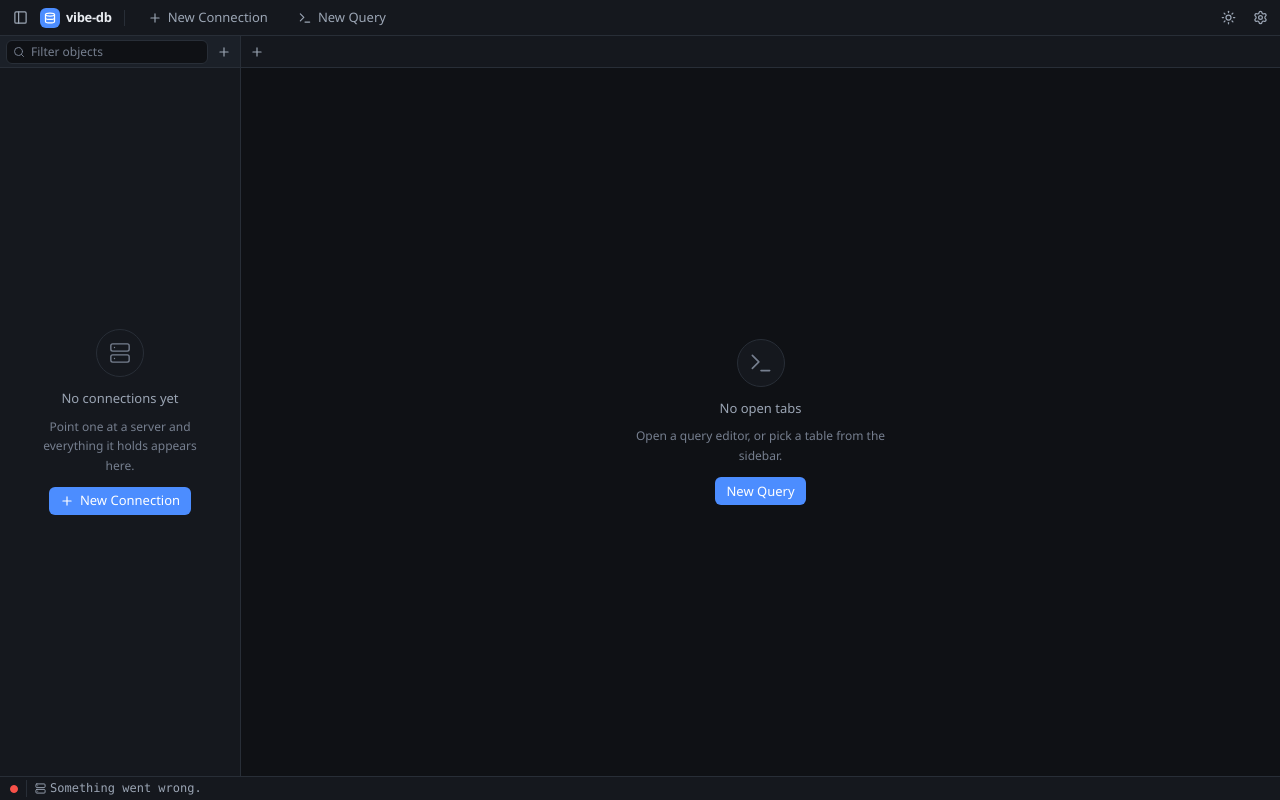
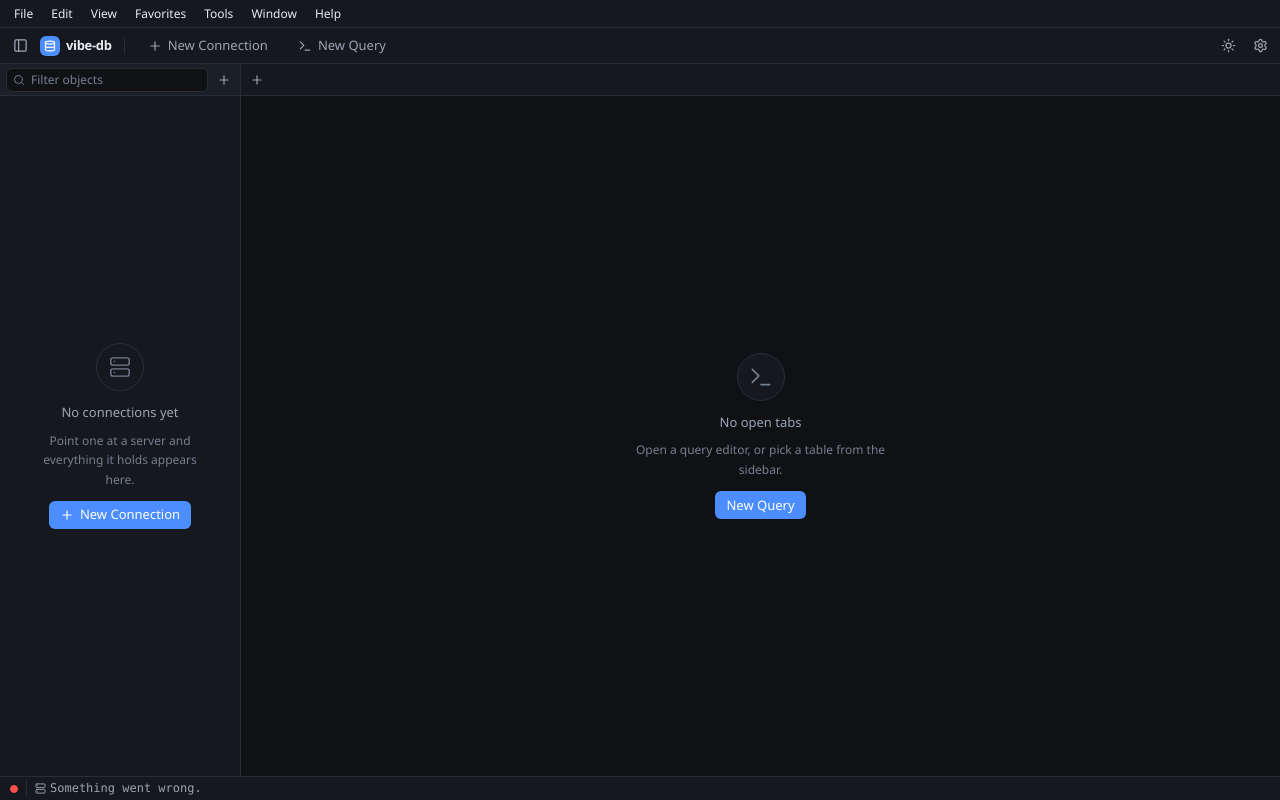
Before and after one commit to khanhsnd/vibe-db, a React (Vite) app in the folder frontend/: page / in a window 1280 px wide. Built offline with nearby package versions, Linux system fonts and the light colour scheme.

Commit message:
feat: Add MenuBar component with placeholder menu items

```diff
--- a/frontend/src/app/App.tsx
+++ b/frontend/src/app/App.tsx
@@ -29,6 +29,7 @@ import { useTabsStore } from '@/stores/tabs'
 import { useUIStore } from '@/stores/ui'
 
 import { CommandBar } from './layout/CommandBar'
+import { MenuBar } from './layout/MenuBar'
 import { Sidebar } from './layout/Sidebar'
 import { StatusBar, type StatusInfo } from './layout/StatusBar'
 import { WorkArea } from './layout/WorkArea'
@@ -288,6 +289,8 @@ export function App() {
 
   return (
     <div className="flex h-full flex-col overflow-hidden">
+      <MenuBar />
+
       <CommandBar onNewConnection={openNewConnection} onNewQuery={newQuery} />
 
       <Split
--- /dev/null
+++ b/frontend/src/app/layout/MenuBar.tsx
@@ -0,0 +1,17 @@
+const MENUS = ['File', 'Edit', 'View', 'Favorites', 'Tools', 'Window', 'Help']
+
+export function MenuBar() {
+  return (
+    <nav className="flex h-7 shrink-0 items-center gap-0.5 border-b border-line bg-panel px-1.5">
+      {MENUS.map((label) => (
+        <button
+          key={label}
+          type="button"
+          className="rounded px-2 py-0.5 text-xs text-fg transition-colors hover:bg-hover"
+        >
+          {label}
+        </button>
+      ))}
+    </nav>
+  )
+}
```
Also changed, not shown: 1 other file (tests, documents, lock files or other folders).
